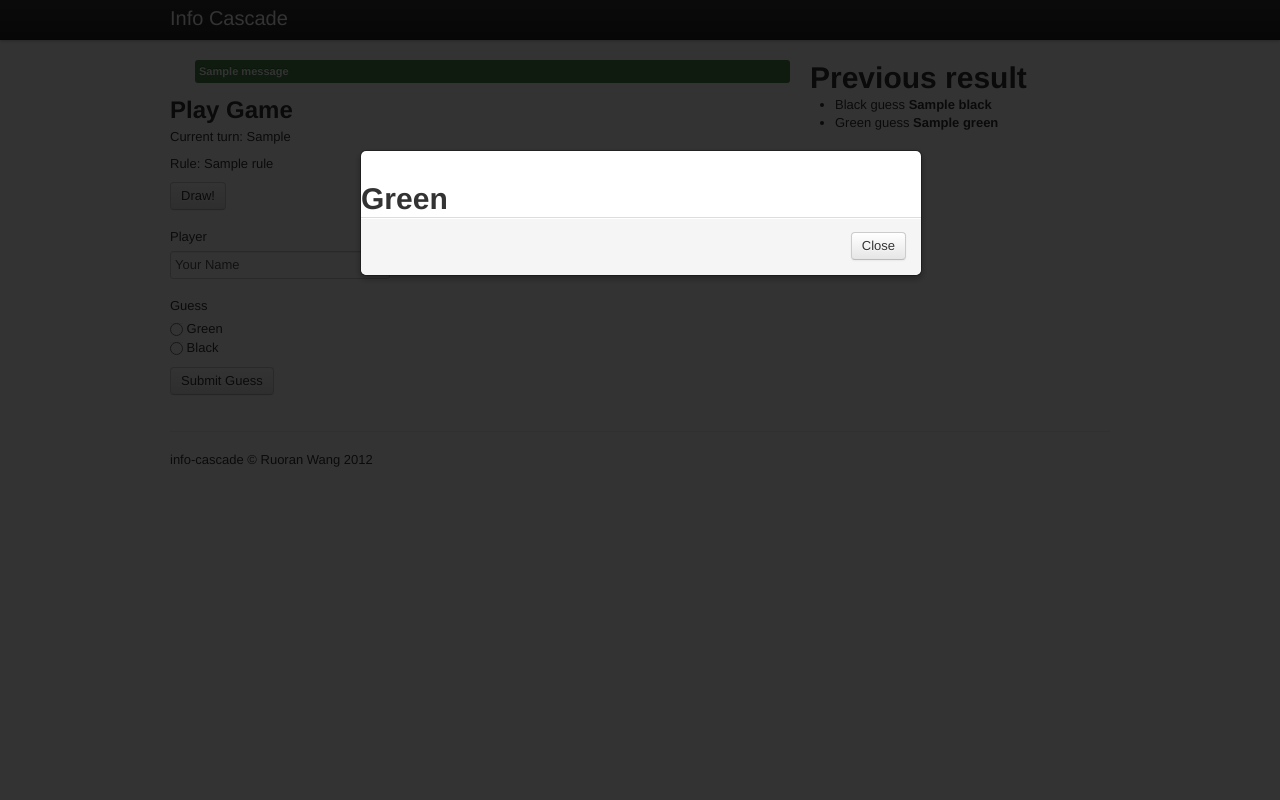
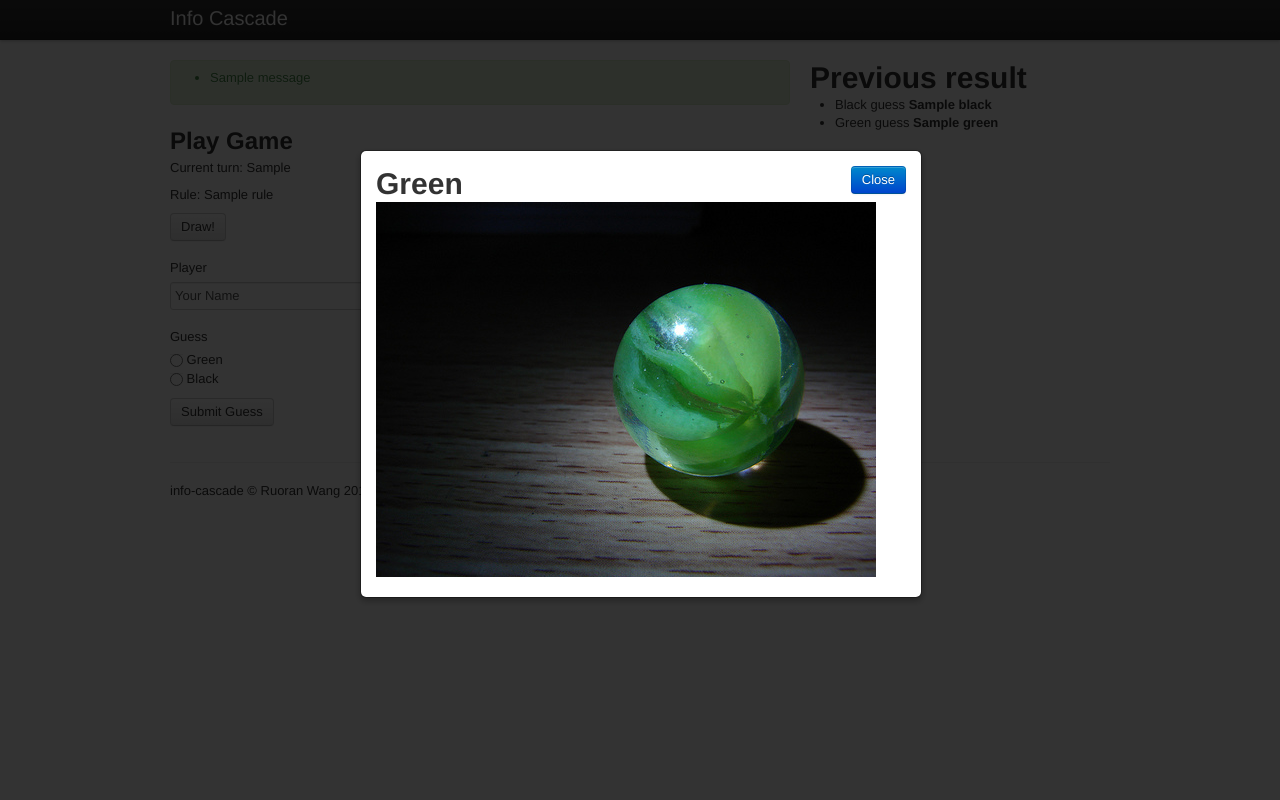
Before and after one commit to 3ancho/info-cascade, a Flask app: template application/templates/play_game.html in a window 1280 px wide, after a click on "Draw!". Run offline with Flask 2, Linux system fonts and the light colour scheme; the template is opened without the code that fills it: most values are stand-ins (such as "Sample title", 1, 10 or a date in 2020); one stand-in notice (Sample message) is shown; parts of the project's set-up code (start-up, migrations or seed data) failed here and were passed over; some libraries are stand-ins or nearby versions.

Commit message:
message in middle, marbles added

```diff
--- a/application/templates/index.html
+++ b/application/templates/index.html
@@ -14,7 +14,7 @@
 {% endwith %}
 </div>
 <div class="hero-unit">
-  <h1> A Game </h1>
+  <h1> A game </h1>
   <p> about information cascading, which is not very interesting...</p>
   <br>
   <p>Some players will draw <strong>one</strong> marble randomly from a urn.
--- a/application/templates/play_game.html
+++ b/application/templates/play_game.html
@@ -8,13 +8,15 @@
 
     <div class="span8">
         {% with messages = get_flashed_messages(with_categories=true) %}
+        <div class="alert alert-{{messages[0][0]}}">
             {% if messages %}
             <ul>
                 {% for category, message in messages %}
-            <li class="label label-{{category}}">{{ message }}</li>
+                <li>{{ message }}</li>
                 {% endfor %}
             </ul>
             {% endif %}
+        </div>
         {% endwith %}
 
         <h2>Play Game </h2>
@@ -24,14 +26,15 @@
         <br>
         <div class="modal hide fade in" id="myModal">
             <div class="modal-body">
-            </div>
+            <a class="btn btn-primary pull-right" data-dismiss="modal">Close</a>
             {% if drawn == "b" %}
             <h1>Black</h1>
+            <img src="/static/img/black.jpg">
             {% else  %}
             <h1>Green</h1>
+            <img src="/static/img/green.jpg">
             {% endif %}
-            <div class="modal-footer">
-                <a class="btn" data-dismiss="modal">Close</a>
+            <br>
             </div>
         </div>
         <br>
--- a/application/templates/show_game.html
+++ b/application/templates/show_game.html
@@ -2,6 +2,7 @@
 {% block content %}
 <script type="text/javascript" src="https://www.google.com/jsapi"></script>
 <script type="text/javascript">
+{% if game.end %}
     google.load("visualization", "1", {packages:["corechart"]});
     google.setOnLoadCallback(drawChart);
     function drawChart() {
@@ -44,6 +45,7 @@ title: 'Chart 2'
     var chart = new google.visualization.LineChart(document.getElementById('chart2'));
     chart.draw(data, options);
 }
+{% endif %}
 </script>
 
 <ul class="nav nav-pills">
--- a/application/views.py
+++ b/application/views.py
@@ -78,8 +78,6 @@ def show_game(key):
                 analysis['gb'] += 1
             else:
                 analysis['bg'] += 1
-
-
     else:
         plays = None
         analysis = None
```
Also changed, not shown: application/static/img/black.jpg (added), application/static/img/green.jpg (added). Lines whose indentation alone changed are shown as unchanged.
